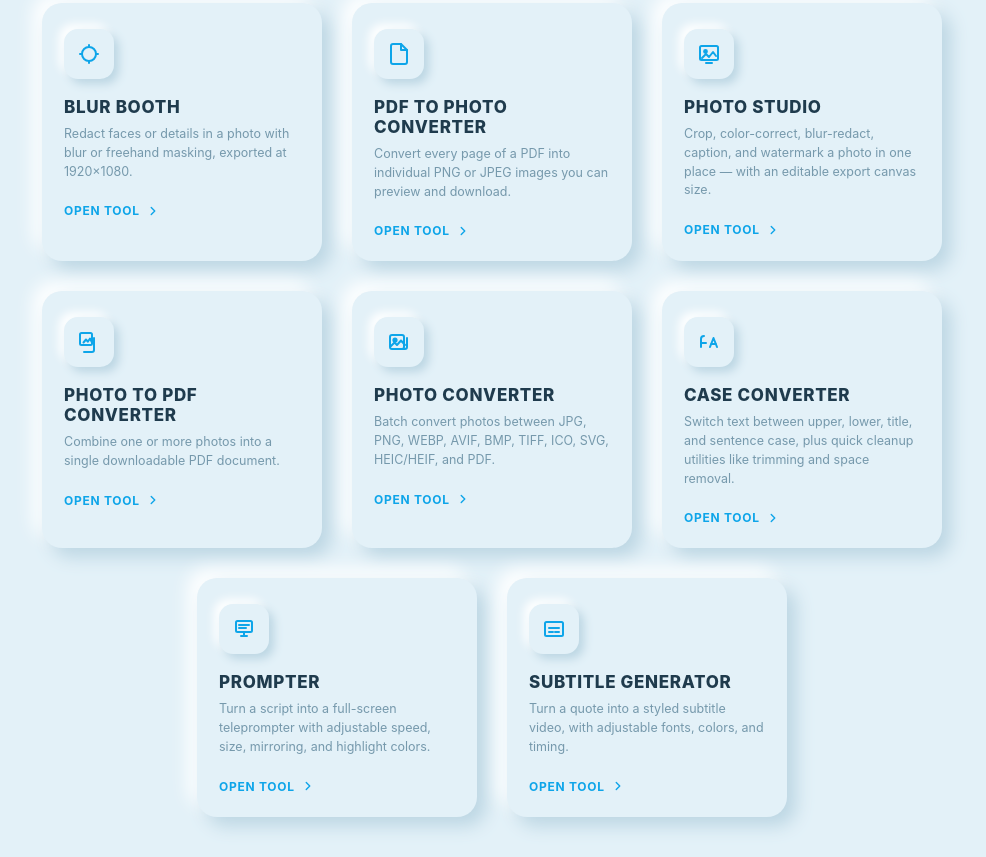
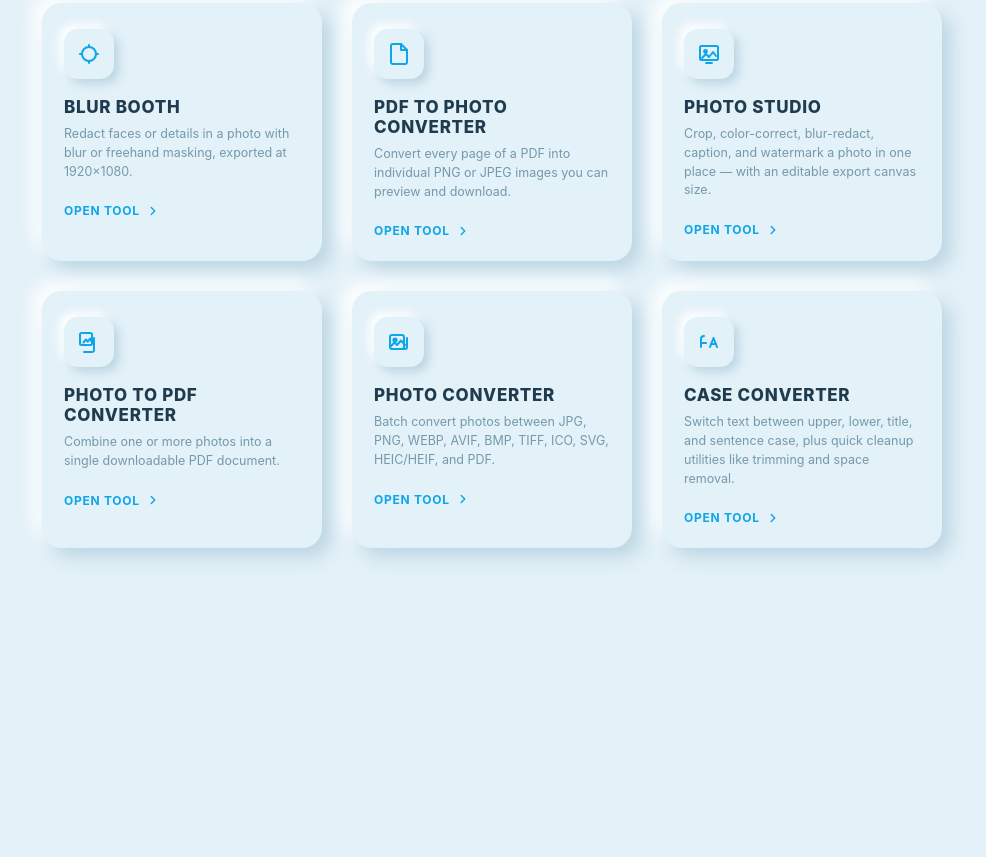
Before and after one commit to aljonqwe-ctrl/TOC-TOOLS, a plain HTML site: page index.html in a window 1280 px wide. Shown: the part 263-1120 px from the top of the page, without its empty margins (148-1134 px from the left). After the commit the page ends 851 px from the top, so only its background shows below. Drawn offline with Linux system fonts and the light colour scheme.

Commit message:
Update index.html

```diff
--- a/index.html
+++ b/index.html
@@ -323,34 +323,6 @@
       </div>
     </div>
 
-    <div class="tool-card" data-src="prompter.html" data-label="Prompter">
-      <div class="tool-icon">
-        <svg viewBox="0 0 24 24" fill="none" stroke="#0ea5e9" stroke-width="2" stroke-linecap="round" stroke-linejoin="round">
-          <rect x="4" y="4" width="16" height="11" rx="1.5"/>
-          <path d="M7 8h10 M7 11h7"/>
-          <path d="M9 19h6 M12 15v4"/>
-        </svg>
-      </div>
-      <h2 class="tool-name">Prompter</h2>
-      <p class="tool-desc">Turn a script into a full-screen teleprompter with adjustable speed, size, mirroring, and highlight colors.</p>
-      <div class="tool-launch">Open tool
-        <svg viewBox="0 0 24 24" fill="none" stroke="currentColor" stroke-width="2.4" stroke-linecap="round" stroke-linejoin="round"><path d="M9 6l6 6-6 6"/></svg>
-      </div>
-    </div>
-
-    <div class="tool-card" data-src="subtitle-generator.html" data-label="Subtitle Generator">
-      <div class="tool-icon">
-        <svg viewBox="0 0 24 24" fill="none" stroke="#0ea5e9" stroke-width="2" stroke-linecap="round" stroke-linejoin="round">
-          <rect x="3" y="5" width="18" height="14" rx="1.5"/>
-          <path d="M7 15h4 M13 15h4 M7 11h10"/>
-        </svg>
-      </div>
-      <h2 class="tool-name">Subtitle Generator</h2>
-      <p class="tool-desc">Turn a quote into a styled subtitle video, with adjustable fonts, colors, and timing.</p>
-      <div class="tool-launch">Open tool
-        <svg viewBox="0 0 24 24" fill="none" stroke="currentColor" stroke-width="2.4" stroke-linecap="round" stroke-linejoin="round"><path d="M9 6l6 6-6 6"/></svg>
-      </div>
-    </div>
   </div>
 </div>
 
```
